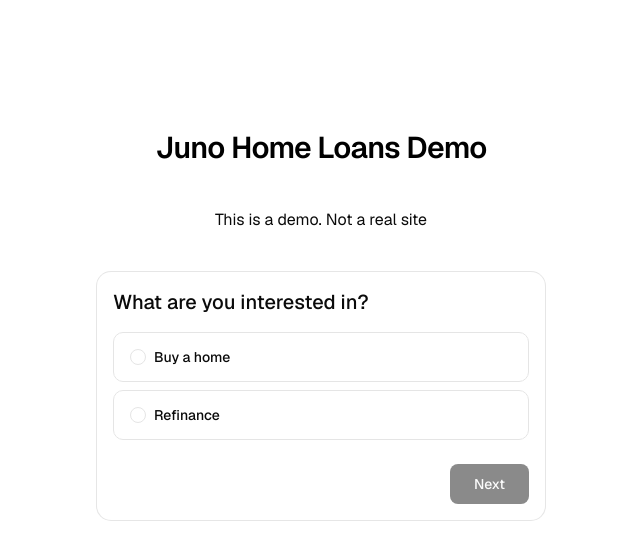
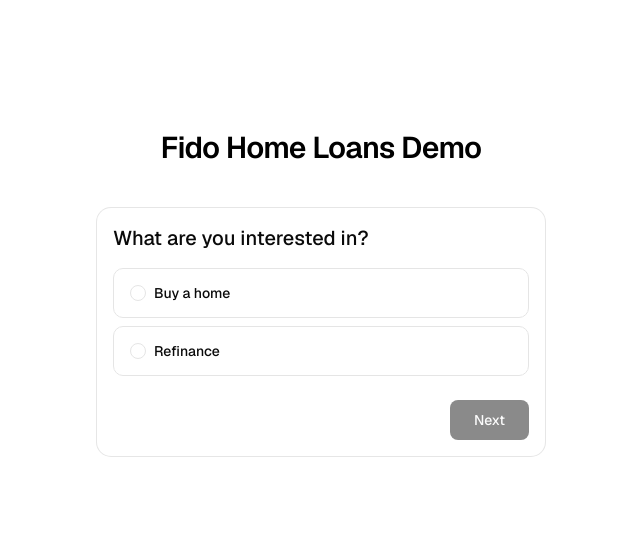
Before and after one commit to andrewt3000/mortgage, a Next.js app: page / in a window 1280 px wide. Shown: the top 560 px of the page, without its empty margins (319-959 px from the left). Built offline with nearby package versions, Linux system fonts and the light colour scheme.

Commit message:
clean up heading

```diff
--- a/app/page.tsx
+++ b/app/page.tsx
@@ -392,9 +392,8 @@ export default function Home() {
     <div className="flex flex-col flex-1 items-center justify-center bg-zinc-50 font-sans dark:bg-black">
       <main className="flex flex-1 w-full max-w-3xl flex-col items-center gap-10 py-32 px-16 bg-white dark:bg-black">
         <h1 className="text-3xl font-semibold leading-10 tracking-tight text-black dark:text-zinc-50">
-          Juno Home Loans Demo
+          Fido Home Loans Demo
         </h1>
-        <h3>This is a demo. Not a real site</h3>
 
         {step === "interest" && (
           <QuestionCard
```
